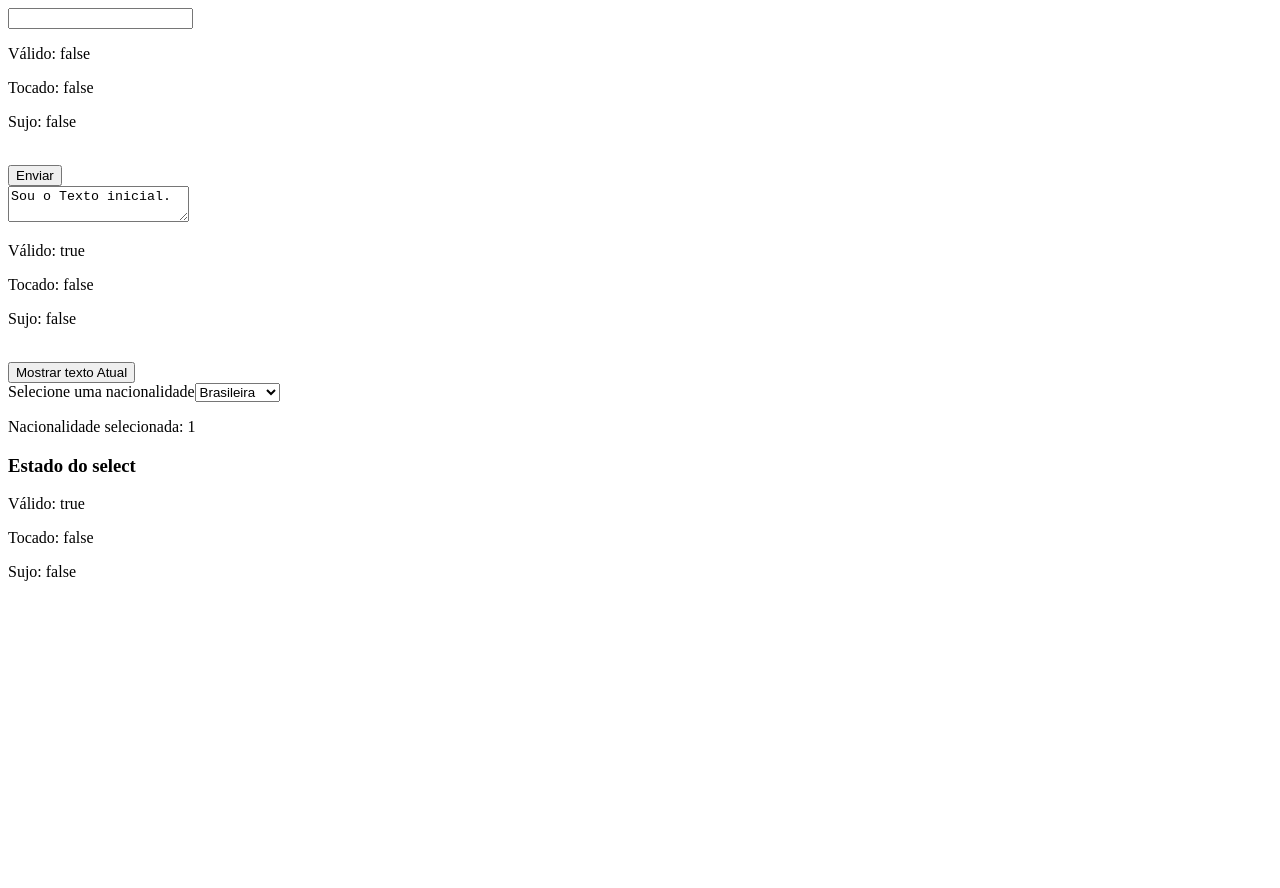
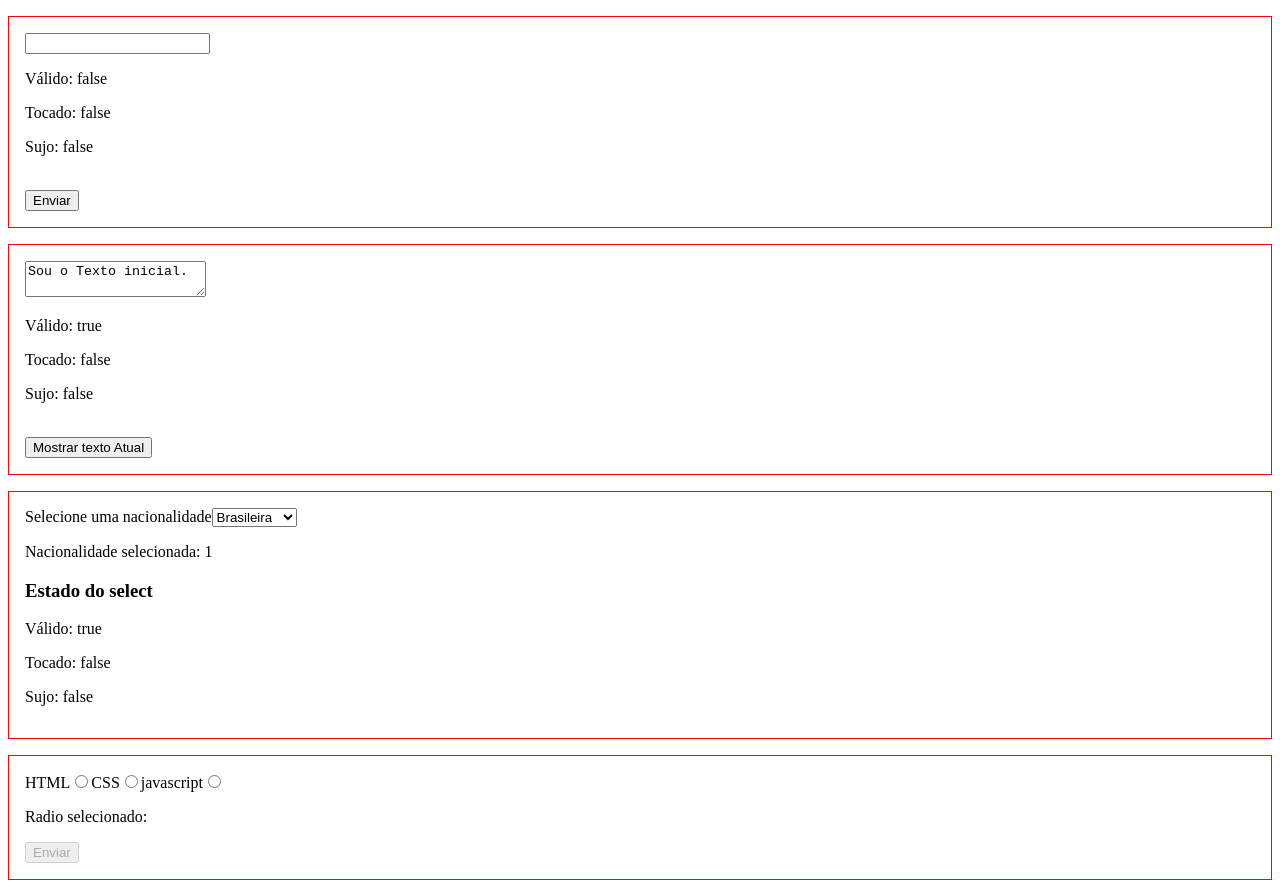
Before and after one commit to Eduardo-XavierPaula/template_driven_forms, an Angular app: page / in a window 1280 px wide. Before the commit the page ends 800 px from the top, so only its background shows below. Built offline with nearby package versions, Linux system fonts and the light colour scheme.

Commit message:
✨ New feature: ngmodel para radio, by Eduardo Xavier

```diff
--- a/src/app/app.component.html
+++ b/src/app/app.component.html
@@ -7,3 +7,6 @@
 <div class="container">
   <app-select></app-select>
 </div>
+<div class="container">
+  <app-radio></app-radio>
+</div>
--- a/src/app/app.module.ts
+++ b/src/app/app.module.ts
@@ -7,9 +7,10 @@ import { FormsModule } from '@angular/forms';
 import { InputTextComponent } from './elements/input-text/input-text.component';
 import { TextareaComponent } from './elements/textarea/textarea.component';
 import { SelectComponent } from './elements/select/select.component';
+import { RadioComponent } from './elements/radio/radio.component';
 
 @NgModule({
-  declarations: [AppComponent, InputTextComponent, TextareaComponent, SelectComponent],
+  declarations: [AppComponent, InputTextComponent, TextareaComponent, SelectComponent, RadioComponent],
   imports: [BrowserModule, AppRoutingModule, FormsModule],
   providers: [],
   bootstrap: [AppComponent],
--- /dev/null
+++ b/src/app/elements/radio/radio.component.html
@@ -0,0 +1,34 @@
+<form ngForm #f="ngForm">
+  <label for="html">HTML</label>
+  <input
+    type="radio"
+    required
+    name="group1"
+    id="html"
+    value="html"
+    [(ngModel)]="radioSelection"
+  />
+  <label for="css">CSS</label>
+  <input
+    type="radio"
+    required
+    name="group1"
+    id="css"
+    value="css"
+    [(ngModel)]="radioSelection"
+  />
+  <label for="javascript">javascript</label>
+  <input
+    type="radio"
+    required
+    name="group1"
+    id="javascript"
+    value="javascript"
+    [(ngModel)]="radioSelection"
+  />
+</form>
+
+<p>Radio selecionado: {{ radioSelection }}</p>
+
+<!-- <button [disabled]="!radioSelection">Enviar</button> -->
+<button [disabled]="f.invalid">Enviar</button>
--- /dev/null
+++ b/src/app/elements/radio/radio.component.ts
@@ -0,0 +1,10 @@
+import { Component } from '@angular/core';
+
+@Component({
+  selector: 'app-radio',
+  templateUrl: './radio.component.html',
+  styleUrl: './radio.component.scss',
+})
+export class RadioComponent {
+  radioSelection: string = '';
+}
--- a/src/styles.scss
+++ b/src/styles.scss
@@ -13,3 +13,9 @@
 .ng-invalid.ng-touched:not(form) {
   border-color: red;
 }
+
+.container {
+  border: 1px solid red;
+  margin-top: 16px;
+  padding: 16px;
+}
```
Also changed, not shown: src/app/elements/radio/radio.component.scss (added), 1 other file (tests, documents, lock files or other folders).
